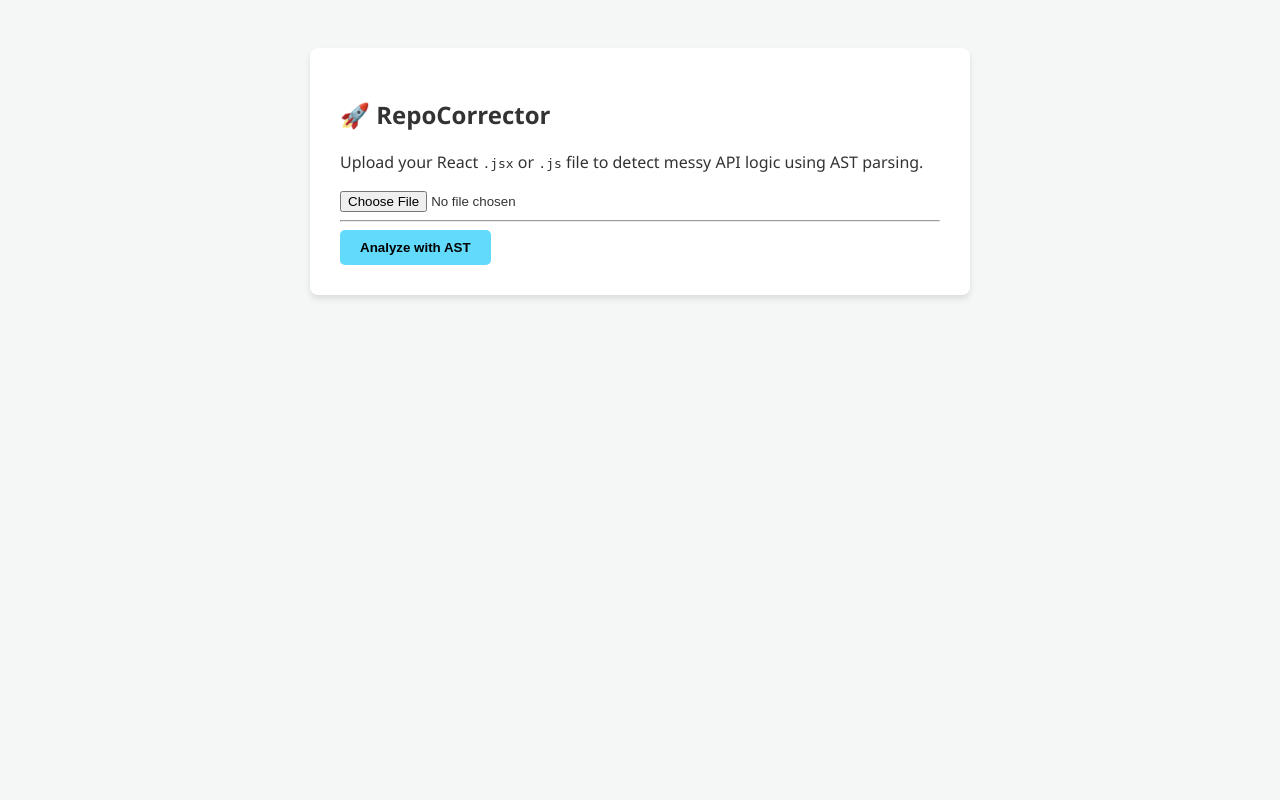
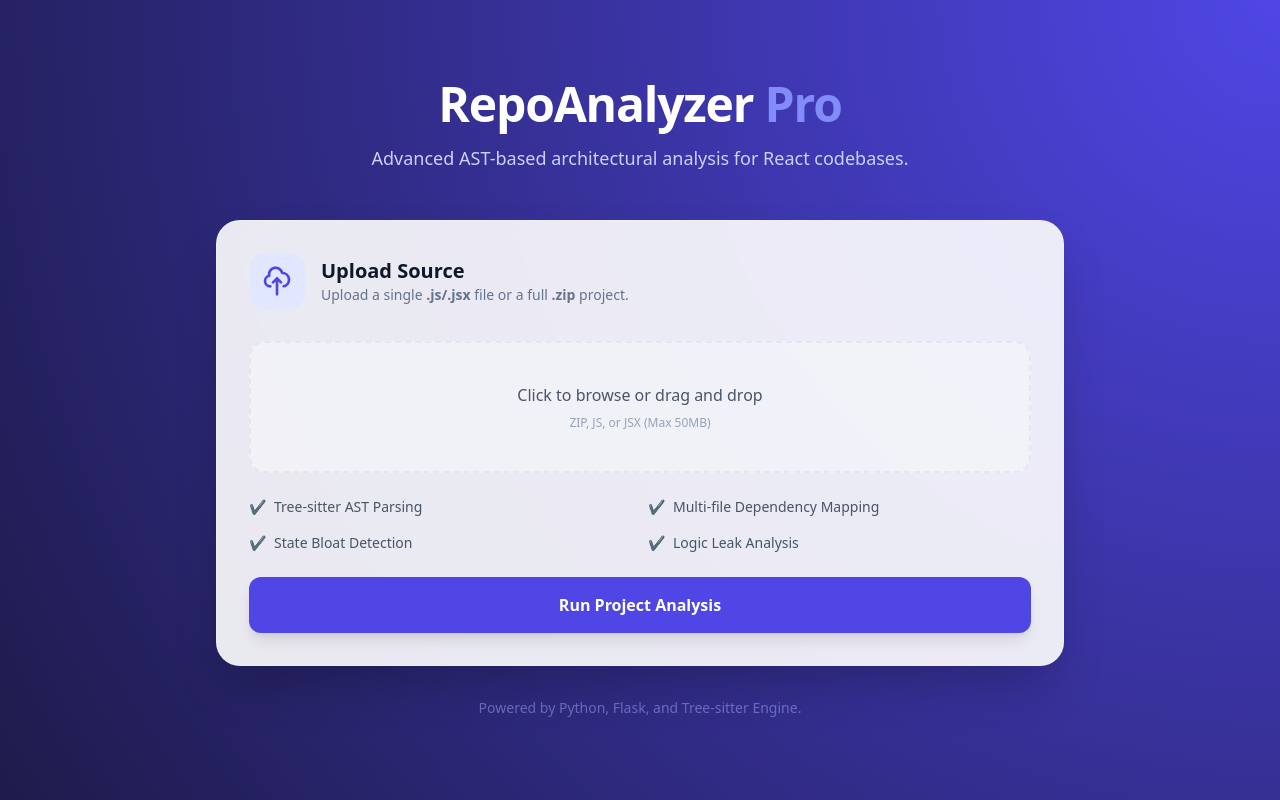
Before and after one commit to jitesh2110/RepoCorrector, a Flask app: page / in a window 1280 px wide. Run offline with Flask 3, Linux system fonts and the light colour scheme; some libraries are stand-ins or nearby versions.

Commit message:
multiple files mark

```diff
--- a/Templates/index.html
+++ b/Templates/index.html
@@ -1,42 +1,90 @@
 <!DOCTYPE html>
-<html>
+<html lang="en">
 <head>
-    <title>RepoCorrector | AST Analyzer</title>
+    <meta charset="UTF-8">
+    <meta name="viewport" content="width=device-width, initial-scale=1.0">
+    <title>RepoAnalyzer | Project-Scale AST Analysis</title>
+    <script src="https://cdn.tailwindcss.com"></script>
     <style>
-        body { font-family: 'Segoe UI', Tahoma, Geneva, Verdana, sans-serif; padding: 40px; background-color: #f4f7f6; color: #333; }
-        .upload-card { background: white; padding: 30px; border-radius: 8px; box-shadow: 0 4px 6px rgba(0,0,0,0.1); max-width: 600px; margin: auto; }
-        .result-block { background: #282c34; color: #abb2bf; padding: 15px; border-radius: 5px; margin-top: 20px; overflow-x: auto; border-left: 5px solid #e06c75; }
-        button { background-color: #61dafb; border: none; padding: 10px 20px; border-radius: 5px; cursor: pointer; font-weight: bold; }
-        button:hover { background-color: #4fa8c7; }
-        pre { margin: 0; }
+        .glass-card {
+            background: rgba(255, 255, 255, 0.9);
+            backdrop-filter: blur(10px);
+            border: 1px solid rgba(255, 255, 255, 0.2);
+        }
+        .bg-gradient {
+            background: radial-gradient(circle at top right, #4f46e5, #1e1b4b);
+        }
     </style>
 </head>
+<body class="bg-gradient min-h-screen font-sans text-slate-900">
 
-<body>
+    <div class="max-w-4xl mx-auto pt-20 px-6">
+        <div class="text-center mb-12">
+            <h1 class="text-5xl font-extrabold text-white tracking-tight mb-4">
+                RepoAnalyzer <span class="text-indigo-400">Pro</span>
+            </h1>
+            <p class="text-indigo-200 text-lg">
+                Advanced AST-based architectural analysis for React codebases.
+            </p>
+        </div>
 
-<div class="upload-card">
-    <h2>🚀 RepoCorrector</h2>
-    <p>Upload your React <code>.jsx</code> or <code>.js</code> file to detect messy API logic using AST parsing.</p>
+        <div class="glass-card rounded-3xl p-8 shadow-2xl">
+            <div class="flex items-center gap-4 mb-8">
+                <div class="bg-indigo-100 p-3 rounded-2xl">
+                    <svg xmlns="http://www.w3.org/2000/svg" class="h-8 w-8 text-indigo-600" fill="none" viewBox="0 0 24 24" stroke="currentColor">
+                        <path stroke-linecap="round" stroke-linejoin="round" stroke-width="2" d="M7 16a4 4 0 01-.88-7.903A5 5 0 1115.9 6L16 6a5 5 0 011 9.9M15 13l-3-3m0 0l-3 3m3-3v12" />
+                    </svg>
+                </div>
+                <div>
+                    <h2 class="text-xl font-bold">Upload Source</h2>
+                    <p class="text-slate-500 text-sm">Upload a single <b>.js/.jsx</b> file or a full <b>.zip</b> project.</p>
+                </div>
+            </div>
 
-    <form action="/analyze" method="POST" enctype="multipart/form-data">
-        <input type="file" name="file" required>
-        <hr>
-        <button type="submit">Analyze with AST</button>
-    </form>
-</div>
+            <form action="/analyze" method="POST" enctype="multipart/form-data" class="space-y-6">
+                <div class="border-2 border-dashed border-slate-200 rounded-2xl p-10 text-center hover:border-indigo-400 transition-colors cursor-pointer bg-slate-50/50">
+                    <input type="file" name="file" id="fileInput" class="hidden" required onchange="updateFileName()">
+                    <label for="fileInput" class="cursor-pointer">
+                        <span id="fileName" class="text-slate-600 font-medium">Click to browse or drag and drop</span>
+                        <p class="text-xs text-slate-400 mt-2">ZIP, JS, or JSX (Max 50MB)</p>
+                    </label>
+                </div>
 
-{% if blocks %}
-    <div style="max-width: 800px; margin: 40px auto;">
-        <h3>⚠️ Detected Messy Code Blocks</h3>
-        <p>The following functions were found to contain <code>fetch()</code> calls mixed with UI/Logic and should be moved to a service layer:</p>
+                <div class="grid grid-cols-2 gap-4 text-sm text-slate-600">
+                    <div class="flex items-center gap-2">
+                        <span class="text-green-500">✔</span> Tree-sitter AST Parsing
+                    </div>
+                    <div class="flex items-center gap-2">
+                        <span class="text-green-500">✔</span> Multi-file Dependency Mapping
+                    </div>
+                    <div class="flex items-center gap-2">
+                        <span class="text-green-500">✔</span> State Bloat Detection
+                    </div>
+                    <div class="flex items-center gap-2">
+                        <span class="text-green-500">✔</span> Logic Leak Analysis
+                    </div>
+                </div>
 
-        {% for block in blocks %}
-            <div class="result-block">
-                <pre><code>{{ block }}</code></pre>
-            </div>
-        {% endfor %}
+                <button type="submit" class="w-full bg-indigo-600 text-white font-bold py-4 rounded-xl hover:bg-indigo-700 transform hover:-translate-y-1 transition-all shadow-lg">
+                    Run Project Analysis
+                </button>
+            </form>
+        </div>
+
+        <p class="text-center text-indigo-300/50 mt-8 text-sm">
+            Powered by Python, Flask, and Tree-sitter Engine.
+        </p>
     </div>
-{% endif %}
 
+    <script>
+        function updateFileName() {
+            const input = document.getElementById('fileInput');
+            const fileNameDisplay = document.getElementById('fileName');
+            if (input.files.length > 0) {
+                fileNameDisplay.innerText = "Selected: " + input.files[0].name;
+                fileNameDisplay.classList.add('text-indigo-600');
+            }
+        }
+    </script>
 </body>
 </html>
--- a/app.py
+++ b/app.py
@@ -1,5 +1,7 @@
 import os
 import textwrap
+import zipfile
+import io
 from flask import Flask, render_template, request
 from tree_sitter import Language, Parser
 import tree_sitter_javascript as ts_js
@@ -12,149 +14,193 @@ parser = Parser(JS_LANGUAGE)
 
 
 class RepoAnalyzer:
-    def __init__(self, source_code):
-        self.source_bytes = source_code.encode('utf8')
+    def __init__(self, source_code, file_path="Unknown"):
+        self.source_bytes = source_code.encode('utf8') if isinstance(source_code, str) else source_code
         self.tree = parser.parse(self.source_bytes)
+        self.file_path = file_path
         self.reports = []
+        self.imports = []
+        self.exports = []
 
-    def scan_file(self):
+    def scan_file(self, global_import_map=None):
+        self.extract_imports()
+        self.extract_exports()
         self._walk_node(self.tree.root_node)
-        return self.reports
 
+        if global_import_map:
+            self.check_for_unused_exports(global_import_map)
+
+        return {
+            "path": self.file_path,
+            "reports": self.reports,
+            "metadata": {"imports": self.imports, "exports": self.exports}
+        }
+
+    # --- ARCHITECTURAL METADATA ---
+    def extract_imports(self):
+        nodes = self.find_nodes_by_type(self.tree.root_node, 'import_statement')
+        for node in nodes:
+            source_node = node.child_by_field_name('source')
+            if source_node:
+                path = self.get_text(source_node).strip("'\"")
+                symbols = []
+                clause = node.child_by_field_name('clause')
+                if clause: symbols.append(self.get_text(clause))
+                self.imports.append({"path": path, "symbols": symbols})
+
+    def extract_exports(self):
+        nodes = self.find_nodes_by_type(self.tree.root_node, 'export_statement')
+        for node in nodes:
+            text = self.get_text(node)
+            if any(k in text for k in ["const", "function", "class"]):
+                parts = text.replace("export", "").strip().split(" ")
+                for i, part in enumerate(parts):
+                    if part in ["const", "function", "class", "default"] and i + 1 < len(parts):
+                        name = parts[i + 1].split("(")[0].split("{")[0].strip()
+                        if name: self.exports.append(name)
+
+    # --- UPDATED MESS DETECTION LOGIC ---
     def _walk_node(self, node):
-        # Anchor point: We search for component-like structures
-        top_level_types = ['class_declaration', 'function_declaration', 'variable_declarator', 'method_definition']
+        top_types = ['class_declaration', 'function_declaration', 'variable_declarator', 'method_definition']
+        if node.type in top_types:
+            node_text = self.get_text(node)
+            is_service = any(x in self.file_path.lower() for x in ['service', 'api', 'lib', 'util'])
+            ui_markers = ['<', 'useState', 'useEffect', 'useReducer']
 
-        if node.type in top_level_types:
-            node_text = self.get_text(node)
-            # Heuristic to identify a React Component
-            if any(marker in node_text for marker in ['<', 'useState', 'useEffect', 'useReducer', 'return']):
+            if is_service or any(marker in node_text for marker in ui_markers):
                 report = self.analyze_function_health(node)
                 if report['issues']:
                     self.reports.append(report)
-                    # Once a component is analyzed, we don't need to scan its children for more components
                     return
 
         for child in node.children:
             self._walk_node(child)
 
     def analyze_function_health(self, node):
-        issues = []
-        candidates = []
+        issues, candidates = [], []
         node_text = self.get_text(node)
+        all_calls = self.find_nodes_by_type(node, 'call_expression')
         seen_ranges = []
 
-        # PRE-FETCH ALL CALLS (Used for multiple checks)
-        all_calls = self.find_nodes_by_type(node, 'call_expression')
+        is_service_context = any(x in self.file_path.lower() for x in ['service', 'api', 'lib', 'util'])
 
-        # --- SECTOR 1: NETWORK COUPLING (Surgical) ---
-        network_keywords = ['Axios.', 'axios.', 'fetch(', 'http', 'api/']
-        for call in all_calls:
-            call_text = self.get_text(call)
-            if any(k in call_text for k in network_keywords):
-                if not any(call.start_byte >= s and call.end_byte <= e for s, e in seen_ranges):
-                    issues.append("Data Coupling")
-                    candidates.append({
-                        "type": "Network Island (Surgical)",
-                        "reason": "Direct API logic found in UI. Decouple into a service or custom hook.",
-                        "snippet": self.clean_snippet(call_text)
-                    })
-                    seen_ranges.append((call.start_byte, call.end_byte))
+        # Helper to generate candidate with line numbers
+        def create_candidate(target_node, type_name, reason):
+            return {
+                "type": type_name,
+                "reason": reason,
+                "snippet": self.clean_snippet(self.get_text(target_node)),
+                "start_line": target_node.start_point[0] + 1,
+                "end_line": target_node.end_point[0] + 1
+            }
 
-        # --- SECTOR 2: STATE BLOAT (AST Counting) ---
-        # We count actual Hook calls, not just strings in comments
-        hook_count = sum(1 for c in all_calls if 'useState' in self.get_text(c))
-        reducer_count = sum(1 for c in all_calls if 'useReducer' in self.get_text(c))
-        legacy_count = node_text.count('this.setState')
+        # === ROBUST UPGRADE 1 & 2: Identifier Guards & Magic Strings ===
 
-        total_state_signals = hook_count + reducer_count + legacy_count
-        if total_state_signals > 5:
+        # Rule A: Magic Strings (Finds hardcoded URLs even in template literals)
+        all_strings = self.find_nodes_by_type(node, 'string') + self.find_nodes_by_type(node, 'template_string')
+        for str_node in all_strings:
+            val = self.get_text(str_node).strip('"`\'')
+            if any(url_type in val for url_type in ['http://', 'https://', 'ws://', 'wss://', 'localhost']):
+                issues.append("Configuration Leak")
+                candidates.append(create_candidate(str_node, "Magic String", "Hardcoded Network URL found. Move to environment variables (.env)."))
+
+        # Rule B: Network Coupling (Uses AST Function Identification, ignores comments)
+        if not is_service_context:
+            for call in all_calls:
+                func_name = self.get_call_name(call)
+                if func_name in ['fetch'] or 'axios' in func_name.lower():
+                    if not any(call.start_byte >= s and call.end_byte <= e for s, e in seen_ranges):
+                        issues.append("Data Coupling")
+                        candidates.append(create_candidate(call, "Network Island", f"Direct API logic in UI component ({self.file_path}). Decouple into a service."))
+                        seen_ranges.append((call.start_byte, call.end_byte))
+
+        # === ROBUST UPGRADE 3: State Signal Accuracy ===
+        state_calls = [c for c in all_calls if self.get_call_name(c) in ['useState', 'useReducer']]
+        if len(state_calls) > 5:
             issues.append("State Bloat")
             candidates.append({
                 "type": "State Management",
-                "reason": f"Managing {total_state_signals} state signals. This exceeds the recommended complexity for a single component.",
-                "snippet": f"Structural Issue: {total_state_signals} state signals detected."
+                "reason": f"Managing {len(state_calls)} independent states. Consider consolidating into useReducer.",
+                "snippet": f"Structural Issue: {len(state_calls)} state signals detected.",
+                "start_line": node.start_point[0] + 1,
+                "end_line": node.start_point[0] + 3 # Just highlighting the start of the block
             })
 
-        # --- SECTOR 3: LOGIC LEAK (Data Transformation) ---
-        # Detect if the component is doing heavy data processing (filter/sort/reduce) inside the body
-        transform_logic = [c for c in all_calls if any(x in self.get_text(c) for x in ['.filter', '.sort', '.reduce'])]
-        if len(transform_logic) >= 2:  # Multiple transformations usually mean a leak
+        # Logic Leak (Precise AST matching for array methods)
+        math_logic = [c for c in all_calls if
+                      any(op in self.get_call_name(c) for op in ['.filter', '.sort', '.reduce'])]
+        if len(math_logic) >= 3:
             issues.append("Logic Leak")
-            leak_sample = self.get_text(transform_logic[0])
-            candidates.append({
-                "type": "Data Transformation",
-                "reason": "Complex data processing found in render path. Move this logic to a Selector or Memoized Utility.",
-                "snippet": self.clean_snippet(leak_sample)
-            })
+            candidates.append(create_candidate(math_logic[0], "Data Transformation", "Heavy processing detected in render cycle."))
 
-        # --- SECTOR 4: SUB-COMPONENT CANDIDATES (JSX Bloat) ---
-        # Check for large .map() blocks that render complex UI
-        for call in all_calls:
-            call_text = self.get_text(call)
-            if '.map' in call_text:
-                line_count = call.end_point[0] - call.start_point[0]
-                if line_count > 15:  # An iteration block longer than 15 lines is a component
-                    issues.append("Sub-component Extraction")
-                    candidates.append({
-                        "type": "Sub-component Extraction",
-                        "reason": f"Large mapping block ({line_count} lines). Extract the item renderer into its own component.",
-                        "snippet": self.clean_snippet(call_text[:200] + "...")  # Snippet shortened for UI
-                    })
+        # Sub-component Extraction (ONLY for UI files)
+        if not is_service_context:
+            for call in all_calls:
+                if '.map' in self.get_call_name(call):
+                    lines = call.end_point[0] - call.start_point[0]
+                    if lines > 15:
+                        issues.append("Sub-component Extraction")
+                        candidates.append(create_candidate(call, "JSX Bloat", f"Large .map() block ({lines} lines)."))
 
-        # Final Severity Score
-        unique_issues = list(set(issues))
-        severity = "Critical" if len(unique_issues) >= 3 else "High" if len(unique_issues) >= 2 else "Medium"
+        severity = "Critical" if len(set(issues)) >= 3 else "High" if len(set(issues)) >= 2 else "Medium"
+        return {"name": self.get_node_name(node), "full_code": node_text, "issues": list(set(issues)),
+                "severity": severity, "candidates": candidates}
 
-        return {
-            "name": self.get_node_name(node),
-            "full_code": node_text,
-            "issues": unique_issues,
-            "severity": severity,
-            "candidates": candidates
-        }
+    # --- CROSS-FILE LOGIC: UNUSED EXPORTS ---
+    def check_for_unused_exports(self, global_map):
+        for export_name in self.exports:
+            is_used = False
+            for path, imports in global_map.items():
+                if path == self.file_path: continue
+                if any(export_name in str(imp['symbols']) for imp in imports):
+                    is_used = True
+                    break
+
+            if not is_used and export_name != "default":
+                self.reports.append({
+                    "name": export_name,
+                    "issues": ["Dead Code"],
+                    "severity": "Medium",
+                    "candidates": [{
+                        "type": "Unused Export",
+                        "reason": f"'{export_name}' is exported but never imported by any other file.",
+                        "snippet": f"export const {export_name} ...",
+                        "start_line": None,
+                        "end_line": None
+                    }]
+                })
 
     # --- HELPERS ---
-    def clean_snippet(self, text):
-        """Fixes indentation for display in the results UI."""
-        return textwrap.dedent(text).strip()
+    def find_nodes_by_type(self, node, node_type):
+        results = []
+        def traverse(n):
+            if n.type == node_type: results.append(n)
+            for child in n.children: traverse(child)
+        traverse(node)
+        return results
+
+    def get_text(self, node):
+        return self.source_bytes[node.start_byte:node.end_byte].decode('utf8') if node else ""
+
+    def get_call_name(self, call_node):
+        func_node = call_node.child_by_field_name('function')
+        if not func_node: return ""
+        return self.get_text(func_node)
 
     def get_node_name(self, node):
         text = self.get_text(node)
         try:
             if "const" in text: return text.split("const")[1].split("=")[0].strip()
-            if "class" in text: return text.split("class")[1].split("{")[0].strip()
             if "function" in text: return text.split("function")[1].split("(")[0].strip()
         except:
             pass
-        return "React Component"
+        return "Component"
 
-    def find_nodes_by_type(self, node, node_type):
-        results = []
-
-        def traverse(n):
-            if n.type == node_type: results.append(n)
-            for child in n.children: traverse(child)
-
-        traverse(node)
-        return results
-
-    def find_complex_deep_jsx(self, node, threshold, current_depth=0):
-        # Recursive depth check for JSX elements
-        results = []
-        if node.type in ['jsx_element', 'jsx_expression_container']:
-            current_depth += 1
-            if current_depth >= threshold:
-                if any(x in self.get_text(node) for x in ['.map', 'onClick', '<button']):
-                    return [node]
-        for child in node.children:
-            results.extend(self.find_complex_deep_jsx(child, threshold, current_depth))
-        return results
-
-    def get_text(self, node):
-        return self.source_bytes[node.start_byte:node.end_byte].decode('utf8')
+    def clean_snippet(self, text):
+        return textwrap.dedent(text).strip()
 
 
+# --- FLASK SERVER ENGINE ---
 @app.route('/')
 def index():
     return render_template('index.html')
@@ -162,12 +208,34 @@ def index():
 
 @app.route('/analyze', methods=['POST'])
 def analyze():
-    if 'file' not in request.files:
-        return "No file uploaded", 400
-    file = request.files['file']
-    source_code = file.read().decode('utf-8')
-    reports = RepoAnalyzer(source_code).scan_file()
-    return render_template('results.html', reports=reports, clean=(len(reports) == 0))
+    if 'file' not in request.files: return "No file uploaded", 400
+    uploaded_file = request.files['file']
+    project_files = {}
+
+    if uploaded_file.filename.endswith('.zip'):
+        with zipfile.ZipFile(io.BytesIO(uploaded_file.read())) as z:
+            for info in z.infolist():
+                if info.filename.endswith(('.js', '.jsx', '.ts', '.tsx')) and 'node_modules' not in info.filename:
+                    try:
+                        project_files[info.filename] = z.read(info).decode('utf-8')
+                    except:
+                        continue
+    else:
+        project_files[uploaded_file.filename] = uploaded_file.read().decode('utf-8')
+
+    global_import_map = {}
+    temp_analyzers = []
+    for path, content in project_files.items():
+        ana = RepoAnalyzer(content, file_path=path)
+        ana.extract_imports()
+        global_import_map[path] = ana.imports
+        temp_analyzers.append(ana)
+
+    all_reports = []
+    for ana in temp_analyzers:
+        all_reports.append(ana.scan_file(global_import_map=global_import_map))
+
+    return render_template('results.html', reports=all_reports, clean=(len(all_reports) == 0))
 
 
 if __name__ == '__main__':
```
Also changed, not shown: Templates/results.html (+72 -26 lines).
